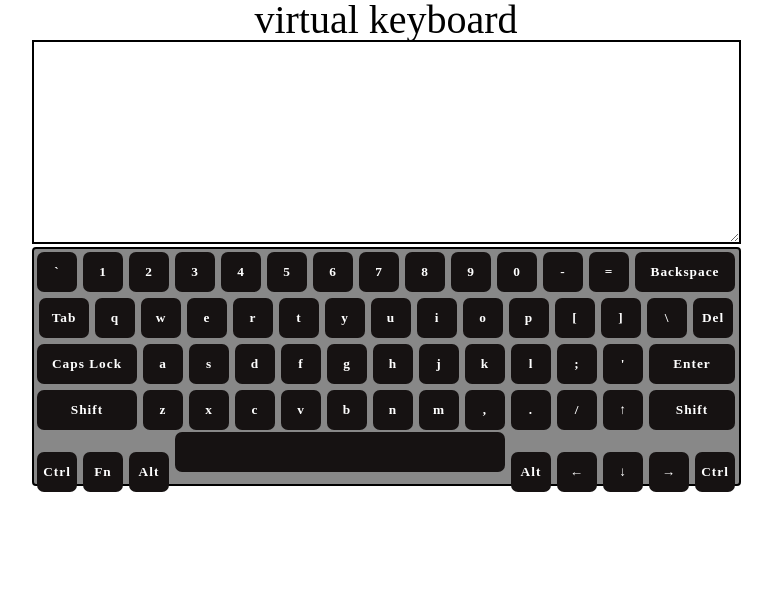
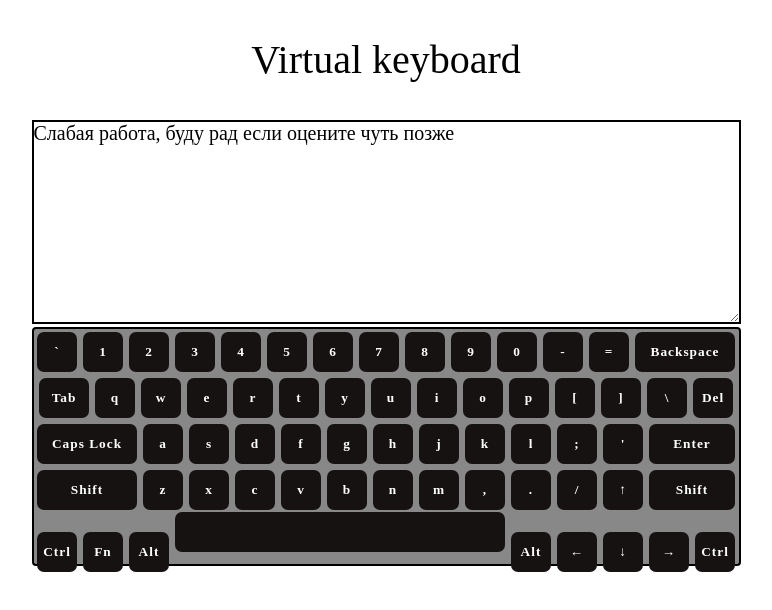
Before and after one commit to basilik1/virtual-keyboard, a plain HTML site: page index.html in a window 1280 px wide. Shown: the whole page, without its empty margins (254-1026 px from the left). Drawn offline with Linux system fonts and the light colour scheme.

Commit message:
feat: Changed header indentation

```diff
--- a/css/main.css
+++ b/css/main.css
@@ -23,6 +23,7 @@ body {
 
 .keyboard-title {
 	font-size: 40px;
+	margin: 40px 0;
 }
 
 .keyboard-text {
--- a/js/main.js
+++ b/js/main.js
@@ -9,7 +9,8 @@ keyboardTitle.className = "keyboard-title";
 keyboardText.className = "keyboard-text text";
 keyboardBody.className = "keyboard-body";
 keyboardLine.className = "keyboard-line";
-keyboardTitle.textContent = "virtual keyboard";
+keyboardTitle.textContent = "Virtual keyboard";
+keyboardText.textContent = "Слабая работа, буду рад если оцените чуть позже"
 
 document.body.prepend(keyboardDiv)
 keyboardDiv.append(keyboardTitle);
```
